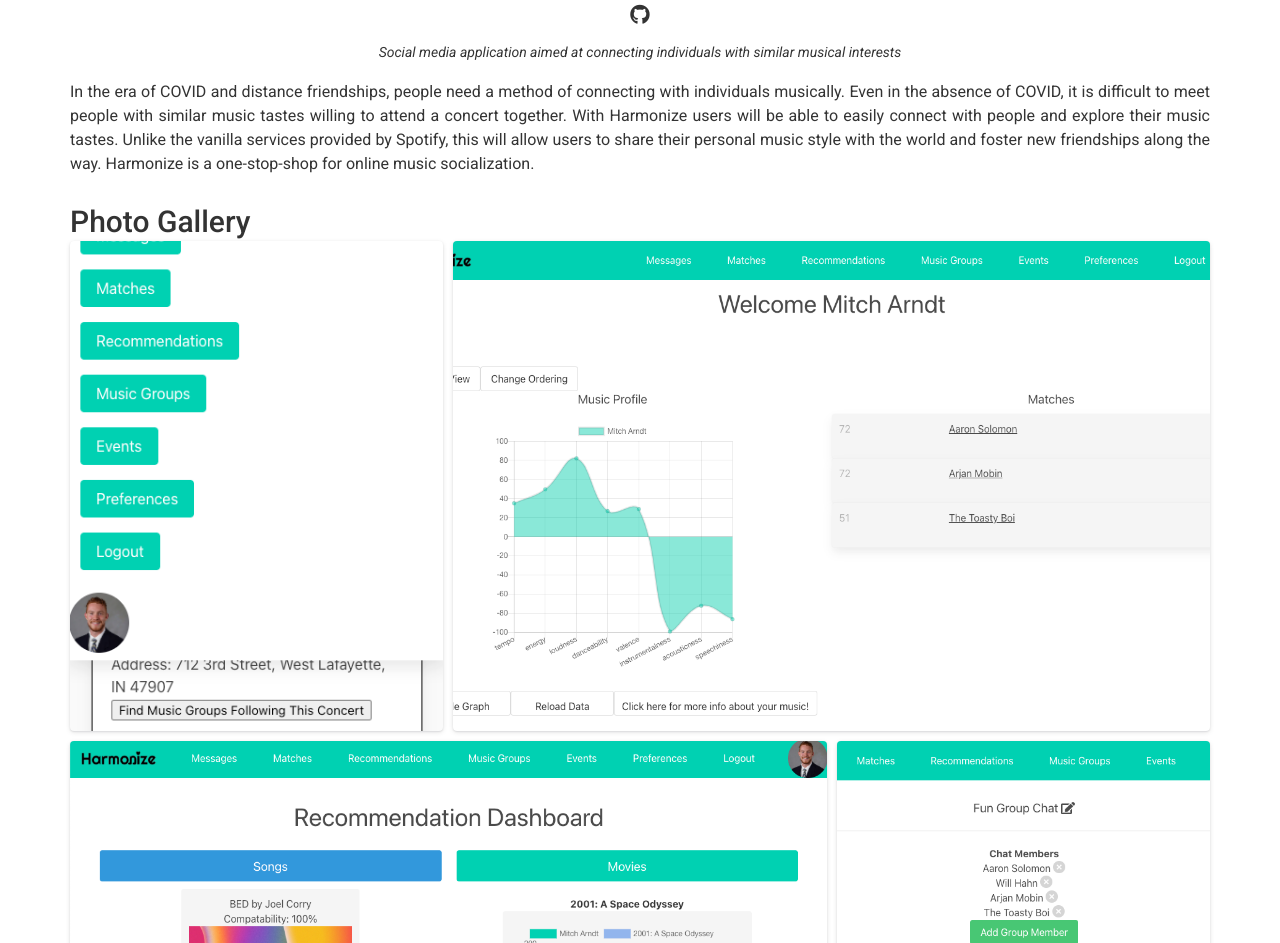
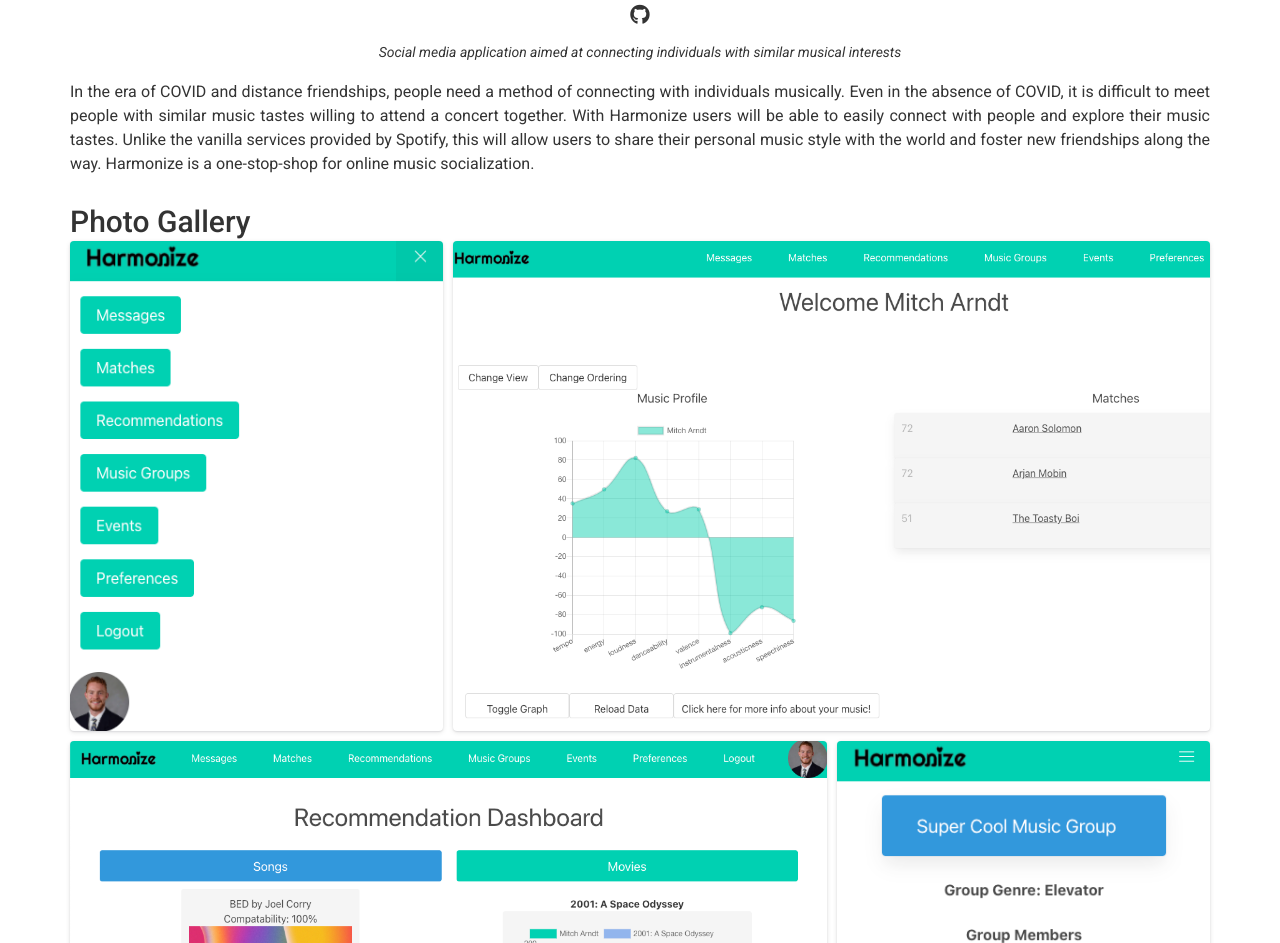
Before and after one commit to MArndt26/marndt26.github.io, a Jekyll site: the page built from index.md, in a window 1280 px wide. Shown: the part 3490-4433 px from the top of the page. Built offline with Jekyll 4.4.1, drawn with Linux system fonts in a browser that asks for light colours; nearby versions of some CDN libraries.

Commit message:
updated images for harmonize

```diff
--- a/_data/projects.yml
+++ b/_data/projects.yml
@@ -90,7 +90,7 @@
     - photo: ./assets/Harmonize/recommendation_dashboard.png
       photo_title: User Homepage
       photo_type: card card-big
-    - photo: ./assets/Harmonize/messages_page.png
+    - photo: ./assets/Harmonize/music_groups_page.png
       photo_title: User Homepage
       photo_type: card card-tall
 
```
Also changed, not shown: assets/Harmonize/music_groups_page.png, assets/Harmonize/navbar.png, assets/Harmonize/user_homepage.png.
